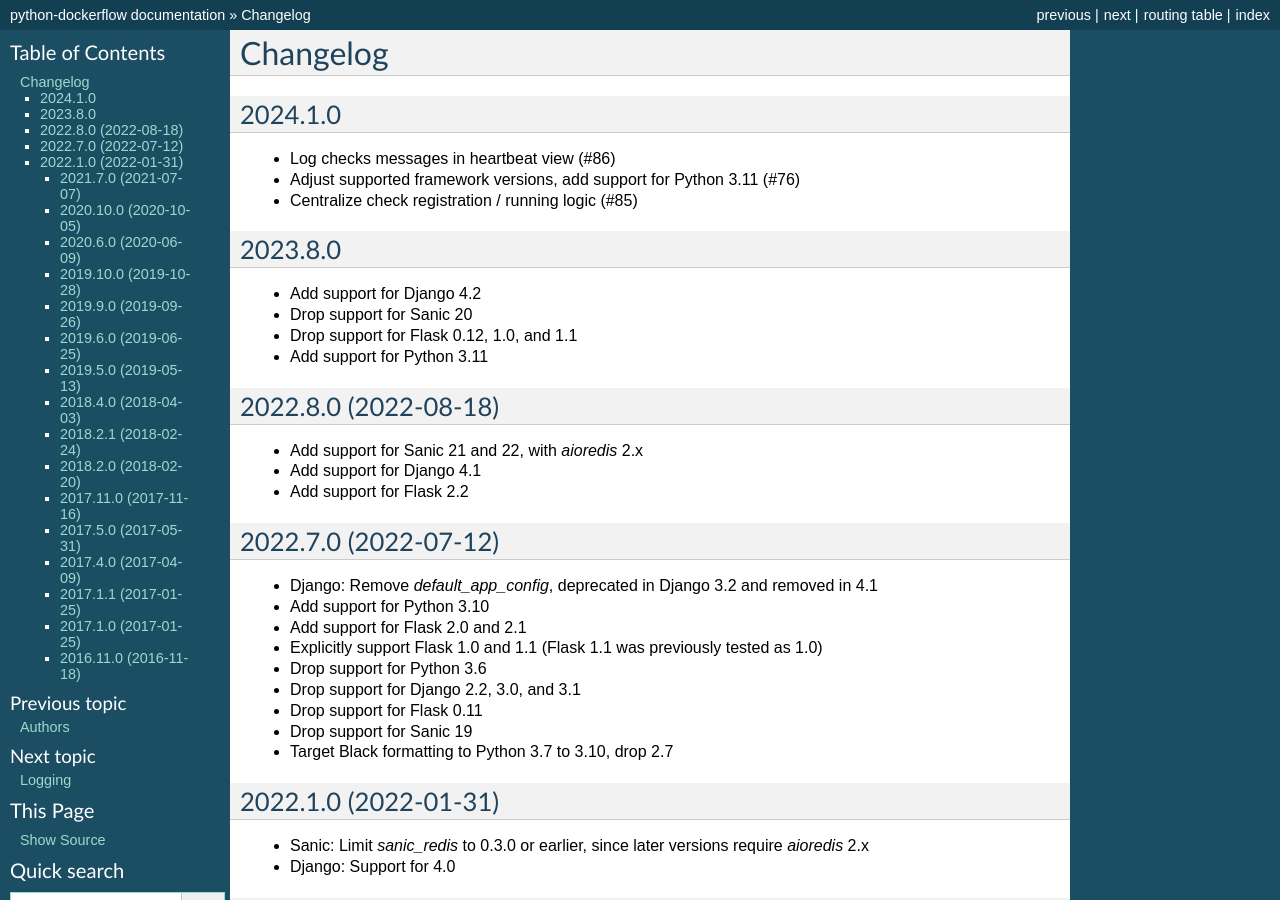
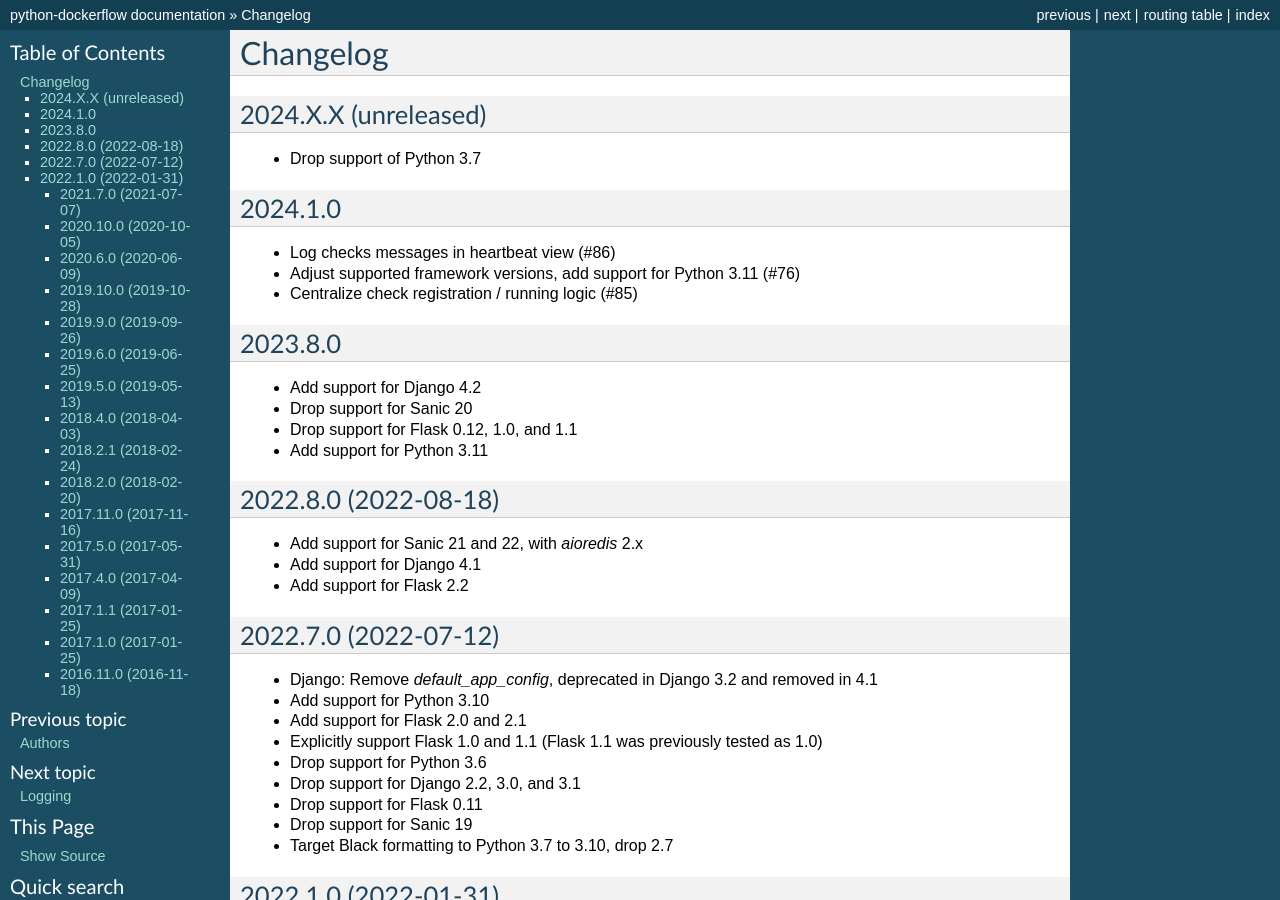
Before and after one commit to mozilla-services/python-dockerflow, a Sphinx documentation site: the page built from docs/changelog.rst, in a window 1280 px wide and 900 px high. Built offline with Sphinx 7.4.7, drawn with Linux system fonts in a browser that asks for light colours.

Commit message:
Stop testing for Python 3.7 (#94)
* Stop testing for Python 3.7

* Pin sanic-redis in tests

* Run latest black

```diff
--- a/docs/changelog.rst
+++ b/docs/changelog.rst
@@ -1,5 +1,11 @@
 Changelog
 ---------
+
+2024.X.X (unreleased)
+~~~~~~~~~~~~~~~~~~~~~
+
+- Drop support of Python 3.7
+
 
 2024.1.0
 ~~~~~~~~~~~~~~~~~~~~~
--- a/setup.py
+++ b/setup.py
@@ -37,7 +37,6 @@ setup(
         "Programming Language :: Python",
         "Programming Language :: Python :: 3",
         "Programming Language :: Python :: 3 :: Only",
-        "Programming Language :: Python :: 3.7",
         "Programming Language :: Python :: 3.8",
         "Programming Language :: Python :: 3.9",
         "Programming Language :: Python :: 3.10",
```
Also changed, not shown: 5 other files.
